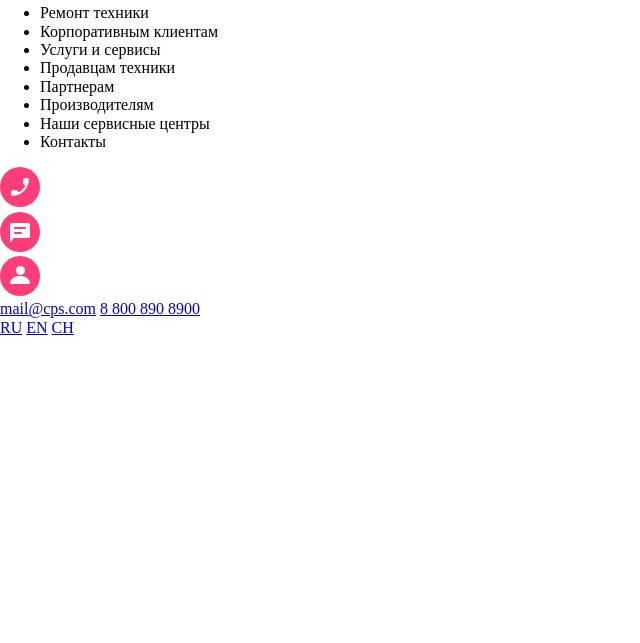
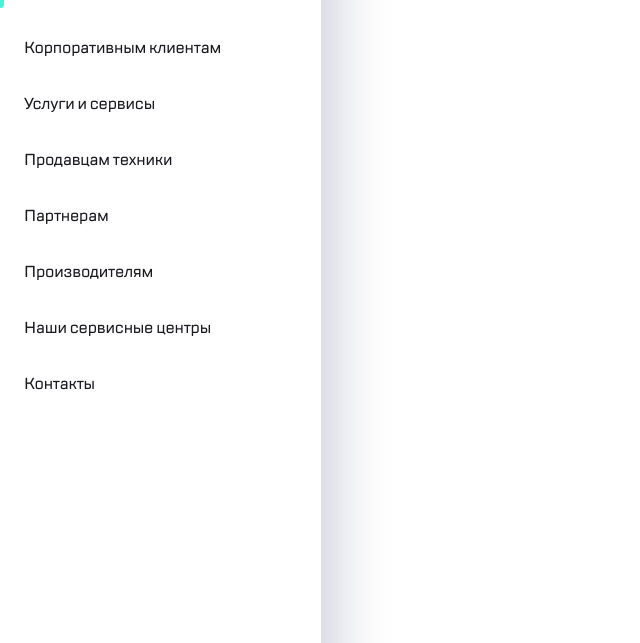
Before and after one commit to olliNorrsken/Advanced-styles, a plain HTML site: page index.html in a window 1280 px wide. Shown: the part 157-800 px from the top of the page, without its empty margins (0-640 px from the left). Drawn offline with Linux system fonts and the light colour scheme; files whose address does not match are found by name.

Commit message:
modified css

```diff
--- a/index.html
+++ b/index.html
@@ -8,8 +8,9 @@
     <link rel="stylesheet" href="style.css"/>
 </head>
 <body>
+    <div class="mobile-menu">
         <header class="mobile-menu-header">
-        <div class="mobile-menu-header__burger">
+            <div class="mobile-menu-header__burger active-button">
                 <a href="#">
                     <svg width="40" height="40" viewBox="0 0 40 40" fill="none" xmlns="http://www.w3.org/2000/svg">
                         <rect width="40" height="40" rx="20" fill="#FF3E79"/>
@@ -32,7 +33,7 @@
 
                 </a>
             </div>
-        <div class="mobile-menu-header__search">
+            <div class="mobile-menu-header__search active-button">
                 <a href="#">
                     <svg width="40" height="40" viewBox="0 0 40 40" fill="none" xmlns="http://www.w3.org/2000/svg">
                         <rect width="40" height="40" rx="20" fill="#FF3E79"/>
@@ -43,19 +44,19 @@
         </header>
         <nav class="mobile-menu-nav">
             <ul class="mobile-menu-nav__list">
-            <li class="mobile-menu-nav__item">Ремонт техники</li>
-            <li class="mobile-menu-nav__item">Корпоративным клиентам</li>
-            <li class="mobile-menu-nav__item">Услуги и сервисы</li>
-            <li class="mobile-menu-nav__item">Продавцам техники</li>
-            <li class="mobile-menu-nav__item">Партнерам</li>
-            <li class="mobile-menu-nav__item">Производителям</li>
-            <li class="mobile-menu-nav__item">Наши сервисные центры</li>
-            <li class="mobile-menu-nav__item">Контакты</li>
+                <li class="mobile-menu-nav__item"><a class="selected-item" href="#">Ремонт техники</a></li>
+                <li class="mobile-menu-nav__item"><a href="#">Корпоративным клиентам</a></li>
+                <li class="mobile-menu-nav__item"><a href="#">Услуги и сервисы</a></li>
+                <li class="mobile-menu-nav__item"><a href="#">Продавцам техники</a></li>
+                <li class="mobile-menu-nav__item"><a href="#">Партнерам</a></li>
+                <li class="mobile-menu-nav__item"><a href="#">Производителям</a></li>
+                <li class="mobile-menu-nav__item"><a href="#">Наши сервисные центры</a></li>
+                <li class="mobile-menu-nav__item"><a href="#">Контакты</a></li>
             </ul>
         </nav>
         <footer class="mobile-menu-footer">
             <div class="mobile-menu-footer__buttons">
-            <div class="mobile-menu-footer__call">
+                <div class="mobile-menu-footer__call active-button">
                     <a href="#">
                         <svg width="40" height="40" viewBox="0 0 40 40" fill="none" xmlns="http://www.w3.org/2000/svg">
                             <rect width="40" height="40" rx="20" fill="#FF3E79"/>
@@ -63,7 +64,7 @@
                             </svg>
                     </a>
                 </div>
-            <div class="mobile-menu-footer__chat">
+                <div class="mobile-menu-footer__chat active-button">
                     <a href="#">
                         <svg width="40" height="40" viewBox="0 0 40 40" fill="none" xmlns="http://www.w3.org/2000/svg">
                             <rect width="40" height="40" rx="20" fill="#FF3E79"/>
@@ -76,7 +77,7 @@
                             </svg>
                     </a>
                 </div>
-            <div class="mobile-menu-footer__profile">
+                <div class="mobile-menu-footer__profile active-button">
                     <a href="#">
                         <svg width="40" height="40" viewBox="0 0 40 40" fill="none" xmlns="http://www.w3.org/2000/svg">
                             <rect width="40" height="40" rx="20" fill="#FF3E79"/>
@@ -89,11 +90,12 @@
             <a class="mobile-menu-footer__email" href="mailto:mail@cps.com">mail@cps.com</a>
             <a class="mobile-menu-footer__phone-number" href="tel:+88008908900"> 8 800 890 8900</a>
             <div class="mobile-menu-footer__lang">
-            <a href="#" class="mobile-menu-footer__lang-item current-lang">RU</a>
-            <a href="#" class="mobile-menu-footer__lang-item">EN</a>
-            <a href="#" class="mobile-menu-footer__lang-item">CH</a>
+                <a href="#" class="mobile-menu-footer__lang-item"><a class="selected-item" href="#">RU</a></a>
+                <a href="#" class="mobile-menu-footer__lang-item"><a href="#">EN</a></a>
+                <a href="#" class="mobile-menu-footer__lang-item"><a href="#">CH</a></a>
             </div>
         </footer>
 
+    </div>
 </body>
 </html>
--- a/style.css
+++ b/style.css
@@ -0,0 +1,128 @@
+@font-face {
+    font-family: 'TT Lakes Regular';
+    src: url('fonts/TTLakes-Regular.ttf');
+    font-weight: normal;
+    font-style: normal;
+}
+
+@font-face {
+    font-family: 'TT Lakes Medium';
+    src: url('fonts/TTLakes-Medium.ttf');
+    font-weight: 500;
+    font-style: normal;
+}
+
+@font-face {
+    font-family: 'TT Lakes Light';
+    src: url('fonts/TTLakes-Light.ttf');
+    font-weight: 300;
+    font-style: normal;
+}
+
+@font-face {
+    font-family: 'TT Lakes Bold';
+    src: url('fonts/TTLakes-Bold.ttf');
+    font-weight: bold;
+    font-style: normal;
+}
+
+body {
+    font-family: 'TT Lakes Regular';
+}
+
+a{
+    text-decoration: none;
+    color: #1B1C21;
+}
+
+.mobile-menu{
+    position: fixed;
+    left: 0px;
+    top: 0px;
+    min-width: 272px;
+    min-height: 1024px;
+    box-shadow: 16px 0px 52px 0px #0E185033, -2px 0px 4px 0px #454F7E05;
+    display: flex;
+    flex-direction: column;
+    padding: 18.73px 24px 32px 24px;
+    /*justify-content: space-around;*/
+}
+.mobile-menu-header{
+    display: flex;
+    align-items: center;
+}
+.mobile-menu-header__logo{
+    margin-left: 16.73px;
+}
+.mobile-menu-header__search{
+    margin-left: 78.27px;
+}
+
+/*.active-button{
+    transition-duration: 2s;
+}*/
+.active-button:hover{
+    cursor: pointer;
+    opacity: .5
+}
+
+.mobile-menu-nav{
+    font-family: 'TT Lakes Medium';
+    font-size: 16px;
+    letter-spacing: -0.2px;
+    line-height: 24px;
+    margin-top: 46.27px;
+}
+.mobile-menu-nav__list{
+    list-style: none;
+    padding-left: 0px;
+}
+a.selected-item{
+    color: #7E7E82;
+}
+.mobile-menu-nav__item{
+    margin-bottom: 32px;
+    position: relative;
+}
+.mobile-menu-nav__item:first-child::before{
+    content: "";
+    position: absolute;
+    width: 4px;
+    height: 32px;
+    background-color: #41F6D7;
+    left: -24px;
+    top: -4px;
+    border-bottom-right-radius: 30px;
+    border-top-right-radius: 30px;
+}
+
+.mobile-menu-footer{
+    margin-top: 268px;
+}
+
+.mobile-menu-footer__buttons{
+    display: flex;
+    gap: 16px;
+}
+.mobile-menu-footer__email{
+    font-family: 'TT Lakes Medium';
+    font-size: 16px;
+    letter-spacing: -0.2px;
+    line-height: 24px;
+    margin-top: 16px;
+}
+.mobile-menu-footer__phone-number{
+    display: block;
+    font-family: 'TT Lakes Bold';
+    font-size: 24px;
+    line-height: 32px;
+    letter-spacing: -0.6px;
+    margin-top: 12px;
+}
+.mobile-menu-footer__lang{
+    display: flex;
+    margin-top: 40px;
+}
+.mobile-menu-footer__lang-item:not(:first-child){
+    margin-right: 7px;
+}
```
Lines whose indentation alone changed are shown as unchanged.
